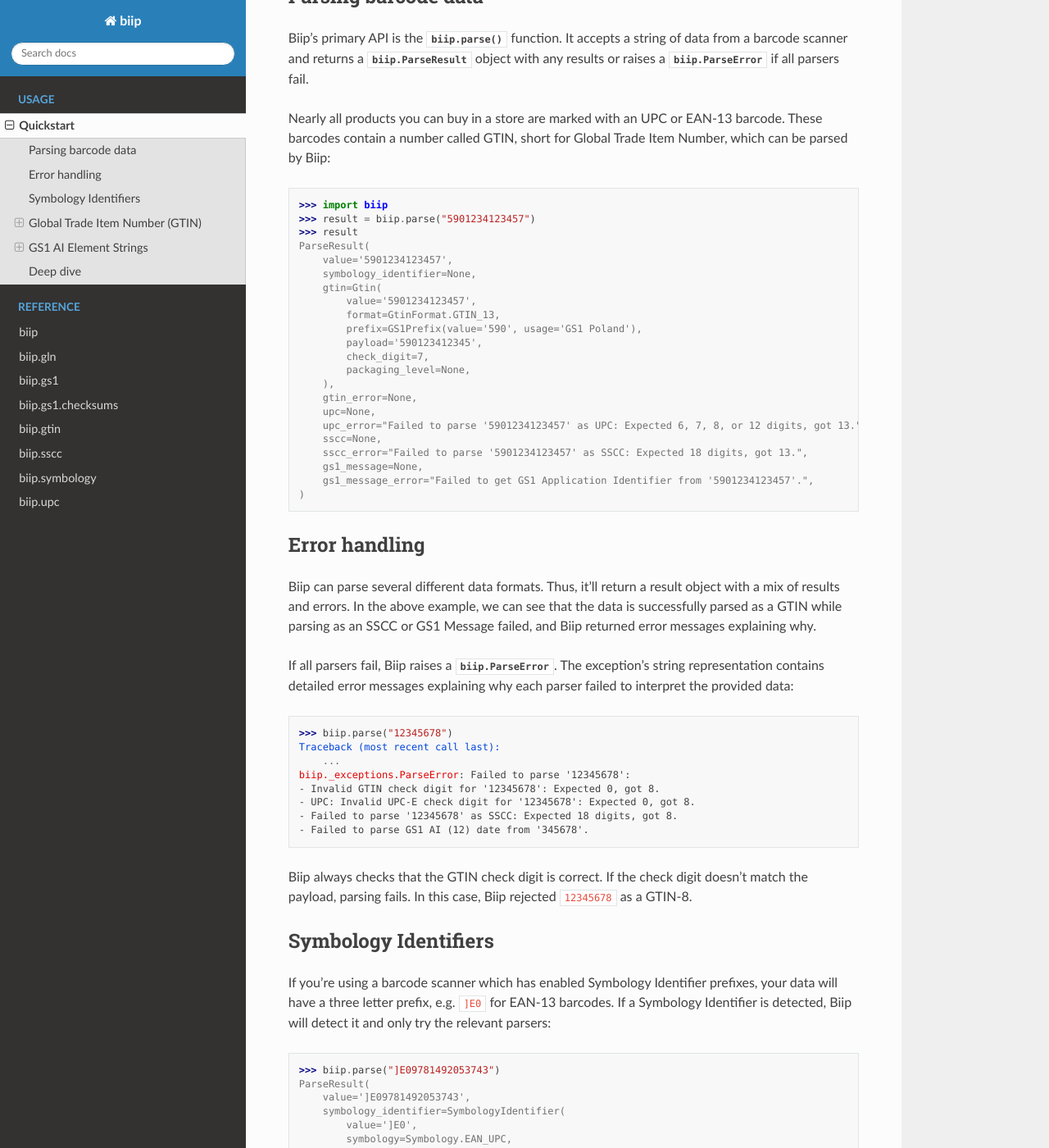
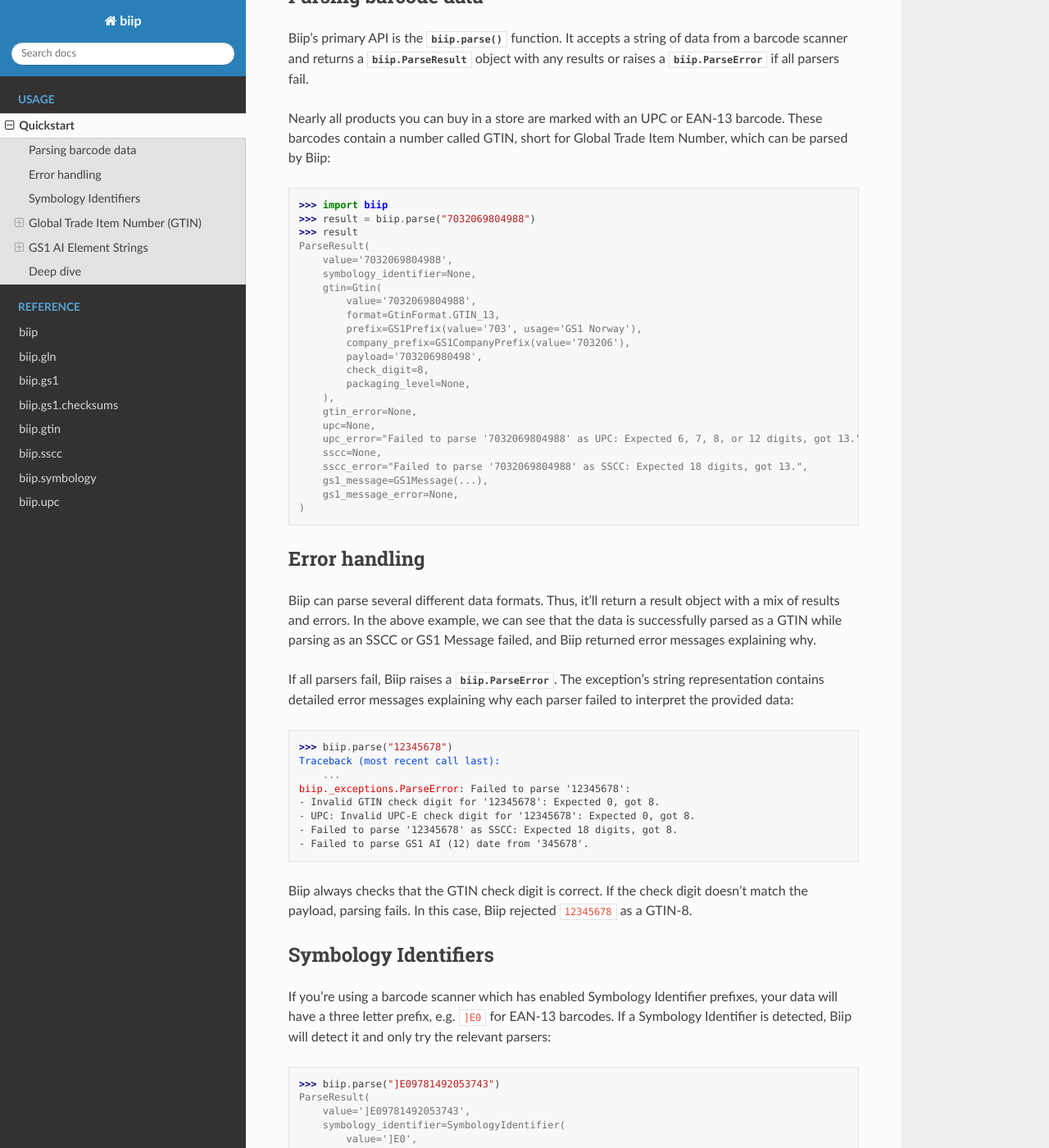
Before and after one commit to jodal/biip, a Sphinx documentation site: the page built from docs/quickstart.rst, in a window 1280 px wide and 1400 px high, scrolled down 277 px. Shown: the whole window at 82% size. Built offline with Sphinx 7.4.7 and the Read the Docs theme 2.0.0, drawn with Linux system fonts in a browser that asks for light colours; some of the changed text lies outside the part shown.

Commit message:
Add `company_prefix` fields to GLN, GTIN, and SSCC classes (#174)
* Add and set Sscc.company_prefix field

* Add and set Gln.company_prefix field

* Add and set Gtin.company_prefix field

```diff
--- a/docs/quickstart.rst
+++ b/docs/quickstart.rst
@@ -21,26 +21,27 @@ short for Global Trade Item Number,
 which can be parsed by Biip::
 
     >>> import biip
-    >>> result = biip.parse("5901234123457")
+    >>> result = biip.parse("7032069804988")
     >>> result
     ParseResult(
-        value='5901234123457',
+        value='7032069804988',
         symbology_identifier=None,
         gtin=Gtin(
-            value='5901234123457',
+            value='7032069804988',
             format=GtinFormat.GTIN_13,
-            prefix=GS1Prefix(value='590', usage='GS1 Poland'),
-            payload='590123412345',
-            check_digit=7,
+            prefix=GS1Prefix(value='703', usage='GS1 Norway'),
+            company_prefix=GS1CompanyPrefix(value='703206'),
+            payload='703206980498',
+            check_digit=8,
             packaging_level=None,
         ),
         gtin_error=None,
         upc=None,
-        upc_error="Failed to parse '5901234123457' as UPC: Expected 6, 7, 8, or 12 digits, got 13.",
+        upc_error="Failed to parse '7032069804988' as UPC: Expected 6, 7, 8, or 12 digits, got 13.",
         sscc=None,
-        sscc_error="Failed to parse '5901234123457' as SSCC: Expected 18 digits, got 13.",
-        gs1_message=None,
-        gs1_message_error="Failed to get GS1 Application Identifier from '5901234123457'.",
+        sscc_error="Failed to parse '7032069804988' as SSCC: Expected 18 digits, got 13.",
+        gs1_message=GS1Message(...),
+        gs1_message_error=None,
     )
 
 
@@ -94,6 +95,7 @@ Biip will detect it and only try the relevant parsers::
             value='9781492053743',
             format=GtinFormat.GTIN_13,
             prefix=GS1Prefix(value='978', usage='Bookland (ISBN)'),
+            company_prefix=None,
             payload='978149205374',
             check_digit=3,
             packaging_level=None,
@@ -131,6 +133,7 @@ Let's use the GTIN-12 ``123601057072`` as another example::
         value='123601057072',
         format=GtinFormat.GTIN_12,
         prefix=GS1Prefix(value='012', usage='GS1 US'),
+        company_prefix=None,
         payload='12360105707',
         check_digit=2,
         packaging_level=None,
@@ -168,6 +171,7 @@ another subset of GTIN::
             value='201',
             usage='Used to issue Restricted Circulation Numbers within a geographic region (MO defined)',
         ),
+        company_prefix=None,
         payload='201112291234',
         check_digit=6,
         packaging_level=None,
@@ -205,6 +209,7 @@ for Biip to be able to extract price and weight from the RCN::
             value='201',
             usage='Used to issue Restricted Circulation Numbers within a geographic region (MO defined)'
         ),
+        company_prefix=None,
         payload='201112291234',
         check_digit=6,
         packaging_level=None,
@@ -261,18 +266,19 @@ we might get the data string ``00376130321109103420``:
                     fnc1_required=False,
                     format='N2+N18',
                 ),
-                value='376130321109103420',
-                pattern_groups=['376130321109103420'],
+                value='157035381410375177',
+                pattern_groups=['157035381410375177'],
                 gln=None,
                 gln_error=None,
                 gtin=None,
                 gtin_error=None,
                 sscc=Sscc(
-                    value='376130321109103420',
-                    prefix=GS1Prefix(value='761', usage='GS1 Schweiz, Suisse, Svizzera'),
-                    extension_digit=3,
-                    payload='37613032110910342',
-                    check_digit=0,
+                    value='157035381410375177',
+                    prefix=GS1Prefix(value='570', usage='GS1 Denmark'),
+                    company_prefix=GS1CompanyPrefix(value='5703538'),
+                    extension_digit=1,
+                    payload='15703538141037517',
+                    check_digit=7,
                 ),
                 sscc_error=None,
                 date=None,
@@ -346,6 +354,7 @@ we can see that the data contains three Element Strings::
                 value='07032069804988',
                 format=GtinFormat.GTIN_13,
                 prefix=GS1Prefix(value='703', usage='GS1 Norway'),
+                company_prefix=GS1CompanyPrefix(value='703206'),
                 payload='703206980498',
                 check_digit=8,
                 packaging_level=None,
--- a/src/biip/__init__.py
+++ b/src/biip/__init__.py
@@ -8,7 +8,8 @@ example, the value can be interpreted as either a GTIN or a GS1 Message.
     >>> result = biip.parse("96385074")
     >>> result.gtin
     Gtin(value='96385074', format=GtinFormat.GTIN_8,
-    prefix=GS1Prefix(value='00009', usage='GS1 US'), payload='9638507',
+    prefix=GS1Prefix(value='00009', usage='GS1 US'),
+    company_prefix=GS1CompanyPrefix(value='0000963'), payload='9638507',
     check_digit=4, packaging_level=None)
     >>> result.gs1_message
     GS1Message(value='96385074',
```
Also changed, not shown: other parts of docs/quickstart.rst (+7 -5 lines), README.md (+7 -1 lines), 13 other files.
